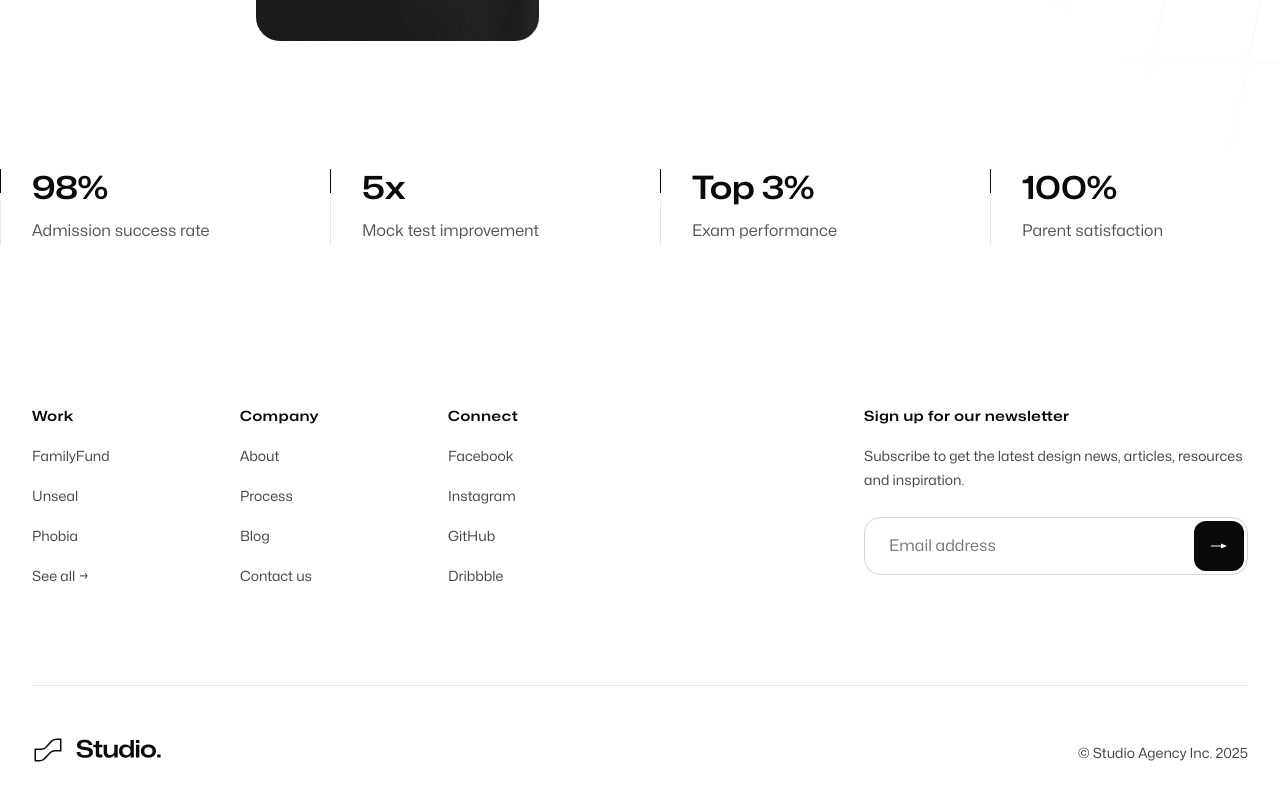
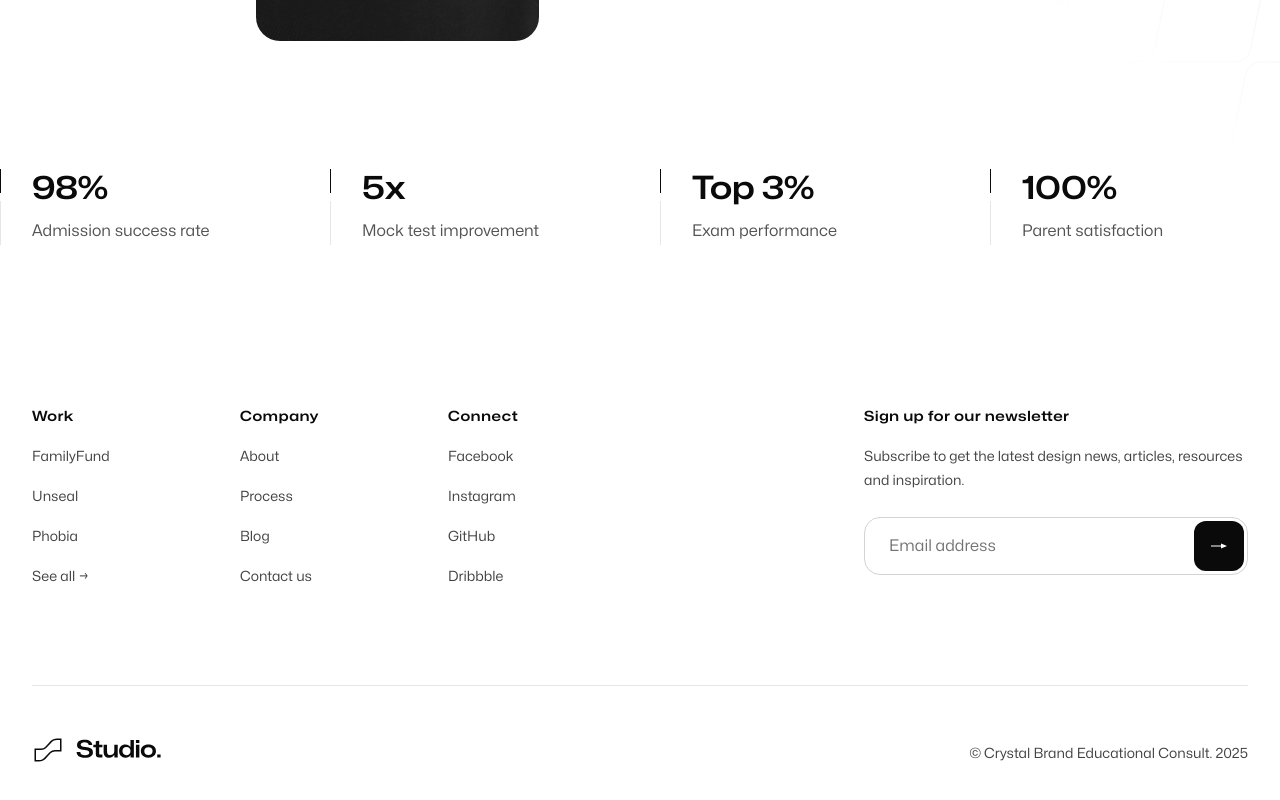
Before and after one commit to bridgeyuwa/crystalbrandconsult, a Next.js app: page /work/entrance-exam-prep in a window 1280 px wide. Shown: the part 810-1610 px from the top of the page. Built offline with nearby package versions, Linux system fonts and the light colour scheme.

Commit message:
Update Footer.jsx

```diff
--- a/src/components/Footer.jsx
+++ b/src/components/Footer.jsx
@@ -125,7 +125,7 @@ export function Footer() {
             <Logo className="h-8" fillOnHover />
           </Link>
           <p className="text-sm text-neutral-700">
-            © Studio Agency Inc. {new Date().getFullYear()}
+            © Crystal Brand Educational Consult. {new Date().getFullYear()}
           </p>
         </div>
       </FadeIn>
```
